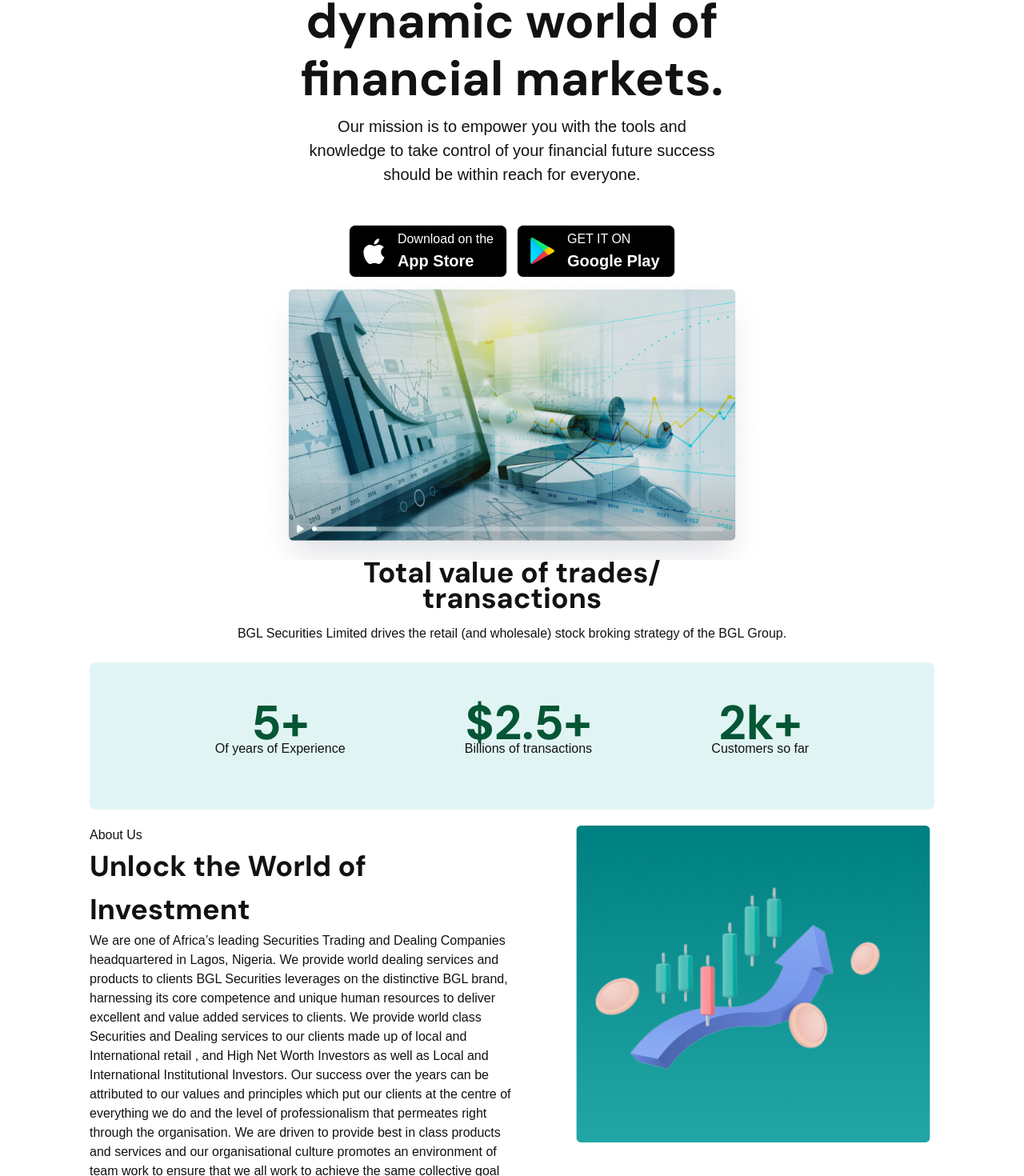
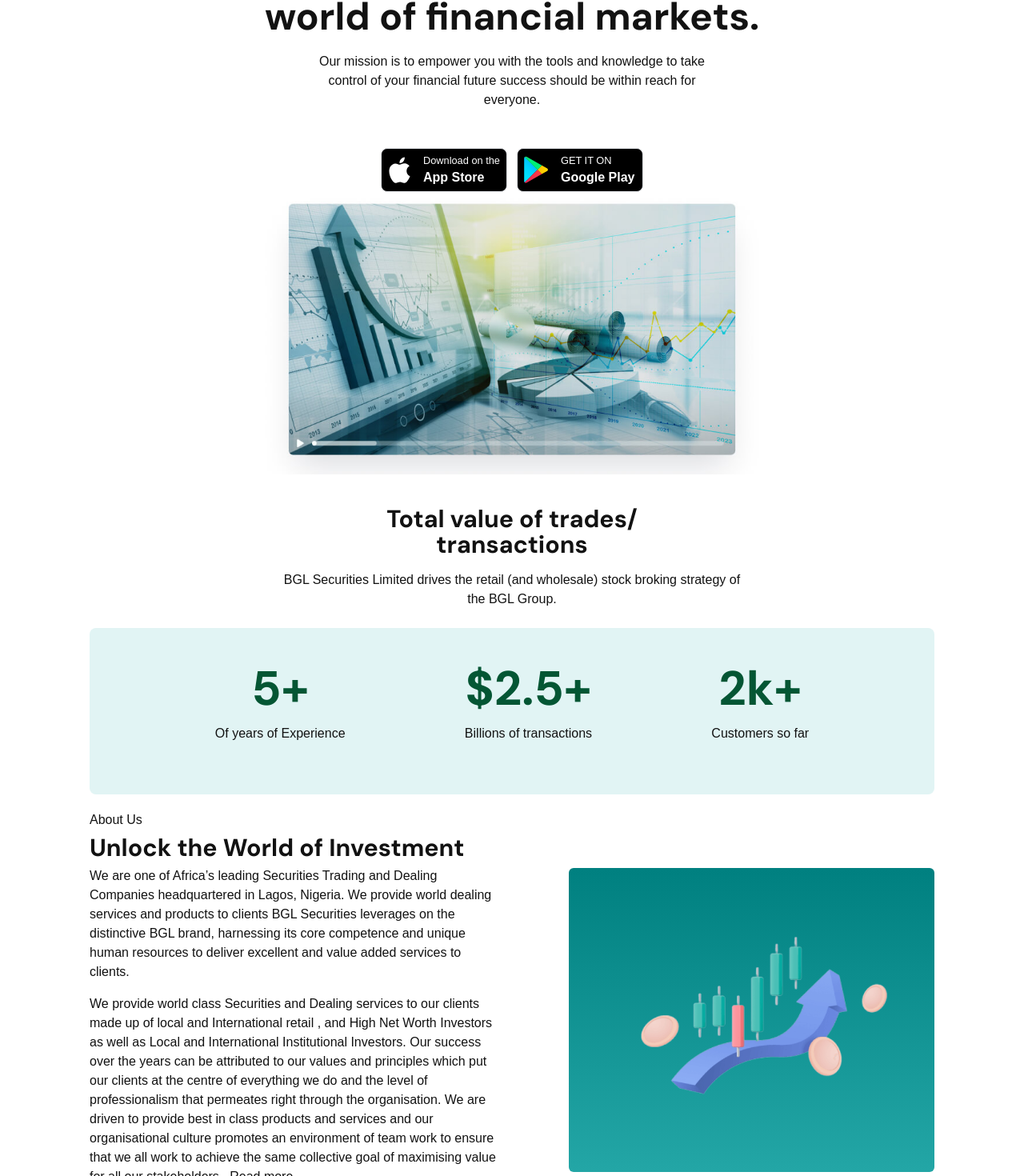
Before and after one commit to IdrisDY/BG-SEC, a Next.js app: page / in a window 1280 px wide. Shown: the part 137-1607 px from the top of the page at 80% size. Built offline with nearby package versions, Linux system fonts and the light colour scheme; a web font is replaced by a local one.

Commit message:
finish about mobile section

```diff
--- a/app/page.js
+++ b/app/page.js
@@ -7,16 +7,16 @@
   return (
     <main className="min-h-screen px-[1.25em] lg:px-[112px]   ">
       <HeroSection className="flex flex-col gap-2 items-center">
-        <div className="rounded-lg w-fit gap-1 text-[.7em] lg:text-[1.25em] py-2 px-1 border">
+        <div className="rounded-lg w-fit gap-1 text-[.7em] lg:text-[1em] py-2 px-1 border">
           <span className="rounded-lg border p-1">New feature</span>
           <span>Check out the new dashboard -? </span>
         </div>
         <h1
-          className={`${DMFont.className} lg:w-[60%] w-[90%]  leading-[2rem] lg:leading-[4.5rem] text-[2em] text-center lg:text-[3.8em] `}
+          className={`${DMFont.className} lg:w-[60%] w-[90%]  leading-[2rem] lg:leading-[4.5rem] text-[2em] text-center lg:text-[3em] `}
         >
           Navigate the dynamic world of financial markets.
         </h1>
-        <p className="text-[.85em] w-[95%] lg:w-1/2 lg:text-[1.25em] text-center">
+        <p className="text-[.85em] w-[95%] lg:w-1/2 lg:text-[1em] text-center">
           {" "}
           Our mission is to empower you with the tools and knowledge to take
           control of your financial future success should be within reach for
@@ -24,21 +24,21 @@
         </p>
 
         <div className="hidden gap-3 mt-10 lg:flex ">
-          <div className="border w-full cursor-pointer px-4 py-[5px] text-white bg-black rounded-lg flex gap-4">
+          <div className="border w-full cursor-pointer px-2 py-[5px] text-white bg-black rounded-lg flex gap-4">
             <img className="w-[30px]" src="/apple.svg" alt="apple logo" />
-            <span className="flex whitespace-nowrap flex-col">
+            <span className="flex whitespace-nowrap text-[.8rem] flex-col">
               Download on the{" "}
-              <strong className=" text-[1.25em] ">App Store</strong>
+              <strong className=" text-[1rem] ">App Store</strong>
             </span>
           </div>
-          <div className="border cursor-pointer w-full px-4 text-white py-[5px] rounded-lg  flex gap-4 bg-black">
+          <div className="border cursor-pointer w-full px-2 text-white py-[5px] rounded-lg  flex gap-4 bg-black">
             <img
               className="w-[30px]"
               src="/Googleplaycolor.svg"
               alt="android logo"
             />
-            <span className="flex  flex-col">
-              GET IT ON <strong className="text-[1.25em]">Google Play</strong>
+            <span className="flex text-[.8rem]  flex-col">
+              GET IT ON <strong className="text-[1rem]">Google Play</strong>
             </span>
           </div>
         </div>
@@ -48,22 +48,22 @@
         <img src="/overplay.jpg" alt="overlay" />
       </section>
       {/*  */}
-      <section className={` flex flex-col gap-4 text-center`}>
+      <section className={` flex flex-col mt-10  gap-4 text-center`}>
         <h2
-          className={`${DMFont.className} text-[1.5rem] m-auto leading-8 font-[500] lg:text-[2.25rem] `}
+          className={`${DMFont.className} text-[1.5rem] m-auto leading-8 font-[500] lg:text-[1.9rem] `}
         >
           {" "}
           Total value of trades/ <br /> transactions
         </h2>
         <p
-          className={`${pathWay.className} text-[.85rem]  max-w-[90%] m-auto lg:text-[1rem]`}
+          className={`${pathWay.className} text-[.85rem]  lg:max-w-[55%] m-auto lg:text-[1rem]`}
         >
           BGL Securities Limited drives the retail (and wholesale) stock broking
           strategy of the BGL Group.
         </p>
         <div className=" p-[1.26rem] lg:p-16 rounded-lg mt-2 mb-[20px] gap-4 bg-[#E1F4F4]">
           <div className=" lg:w-4/5 flex items-center justify-between  m-auto">
-            <div className="flex flex-col gap-2">
+            <div className="flex flex-col gap-8">
               <span
                 className={`text-dark_green_90 ${DMFont.className} leading-[1.5rem] font-[700] lg:text-[3.75rem] text-[1.4rem]`}
               >
@@ -73,7 +73,7 @@
                 Of years of Experience
               </span>
             </div>
-            <div className="flex flex-col gap-2">
+            <div className="flex flex-col gap-8 ">
               <span
                 className={`text-dark_green_90 ${DMFont.className} leading-[1.5rem] font-[700] lg:text-[3.75rem] text-[1.4rem]`}
               >
@@ -83,7 +83,7 @@
                 Billions of transactions
               </span>
             </div>
-            <div className="flex flex-col gap-2">
+            <div className="flex flex-col gap-8">
               <span
                 className={`text-dark_green_90 ${DMFont.className} leading-[1.5rem] font-[700] lg:text-[3.75rem] text-[1.4rem]`}
               >
@@ -97,33 +97,39 @@
         </div>
       </section>
       {/* About Us */}
-      <section className="flex flex-col  lg:grid grid-cols-2 ">
+      <section className="flex flex-col lg:gap-10 lg:grid grid-cols-2 ">
         <article className="hidden lg:flex flex-col ">
           <span>About Us</span>
           <h2
-            className={`${DMFont.className} text-[1.5rem] font-[500] lg:text-[2.25rem] `}
+            className={`${DMFont.className} whitespace-nowrap text-[1.5rem] font-[500] lg:text-[1.9rem] `}
           >
             {" "}
             Unlock the World of Investment
           </h2>
+          <div className="flex flex-col gap-4">
             <p>
               We are one of Africa’s leading Securities Trading and Dealing
-            Companies headquartered in Lagos, Nigeria. We provide world dealing
-            services and products to clients BGL Securities leverages on the
-            distinctive BGL brand, harnessing its core competence and unique
-            human resources to deliver excellent and value added services to
-            clients. We provide world class Securities and Dealing services to
-            our clients made up of local and International retail , and High Net
+              Companies headquartered in Lagos, Nigeria. We provide world
+              dealing services and products to clients BGL Securities leverages
+              on the distinctive BGL brand, harnessing its core competence and
+              unique human resources to deliver excellent and value added
+              services to clients.
+            </p>
+
+            <p>
+              We provide world class Securities and Dealing services to our
+              clients made up of local and International retail , and High Net
               Worth Investors as well as Local and International Institutional
               Investors. Our success over the years can be attributed to our
               values and principles which put our clients at the centre of
               everything we do and the level of professionalism that permeates
               right through the organisation. We are driven to provide best in
-            class products and services and our organisational culture promotes
-            an environment of team work to ensure that we all work to achieve
-            the same collective goal of maximising value for all our
+              class products and services and our organisational culture
+              promotes an environment of team work to ensure that we all work to
+              achieve the same collective goal of maximising value for all our
               stakeholders...Read more
             </p>
+          </div>
         </article>
 
         <article className="flex flex-col lg:hidden gap-10 items-center">
@@ -170,12 +176,19 @@
           </div>
         </article>
 
-        <div>
+        <div className="py-[4.5rem] flex ">
+          <div
+            className="flex lg:w-[90%] ml-auto h-[350px] rounded-md lg:h-[380px] place-items-center"
+            style={{
+              background: "linear-gradient(180deg, #008080 0%, #23A6A6 100%)",
+            }}
+          >
             <img
-            className="object-cover w-full"
-            src="/landpageCandle.png"
+              className="object-center w-full"
+              src="/landingstocks.png"
               alt="landing page candle"
             />
+          </div>
         </div>
       </section>
     </main>
```
Also changed, not shown: public/landingstocks.png (added). Lines whose indentation alone changed are shown as unchanged.
